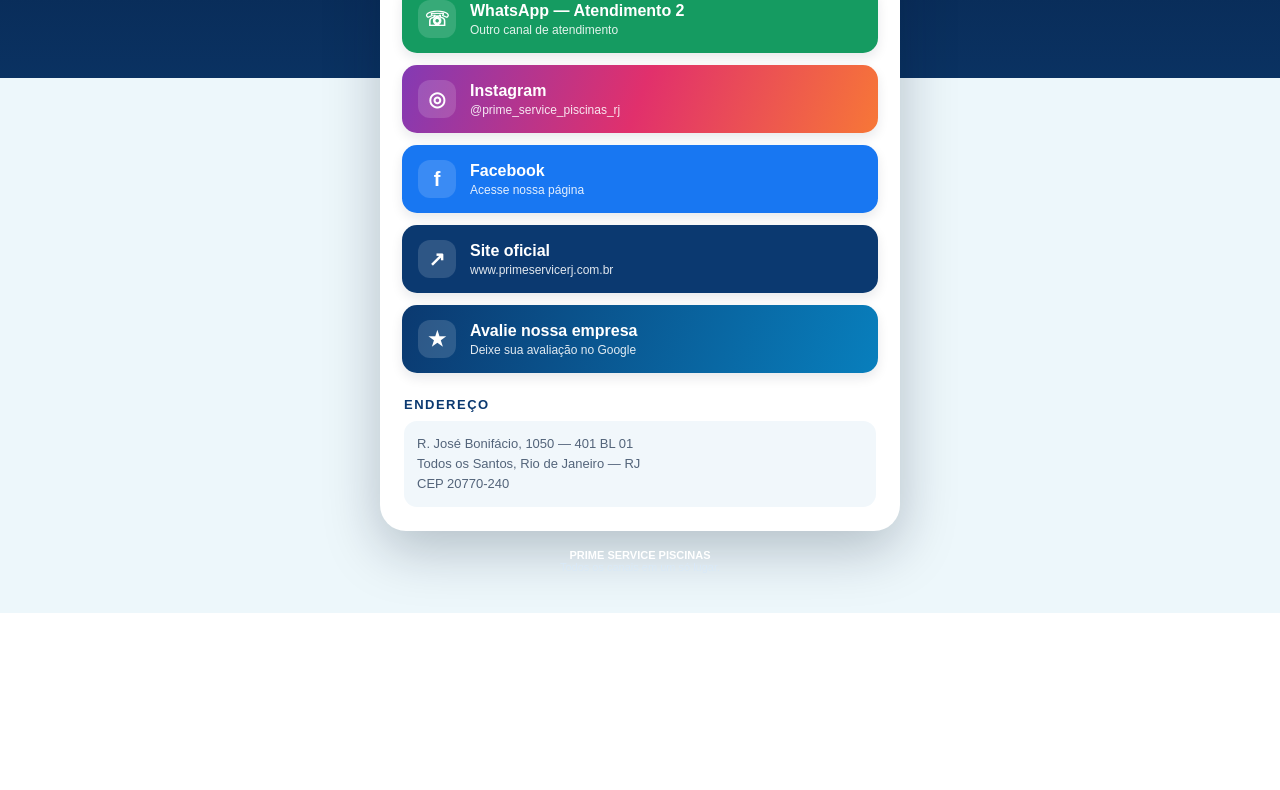
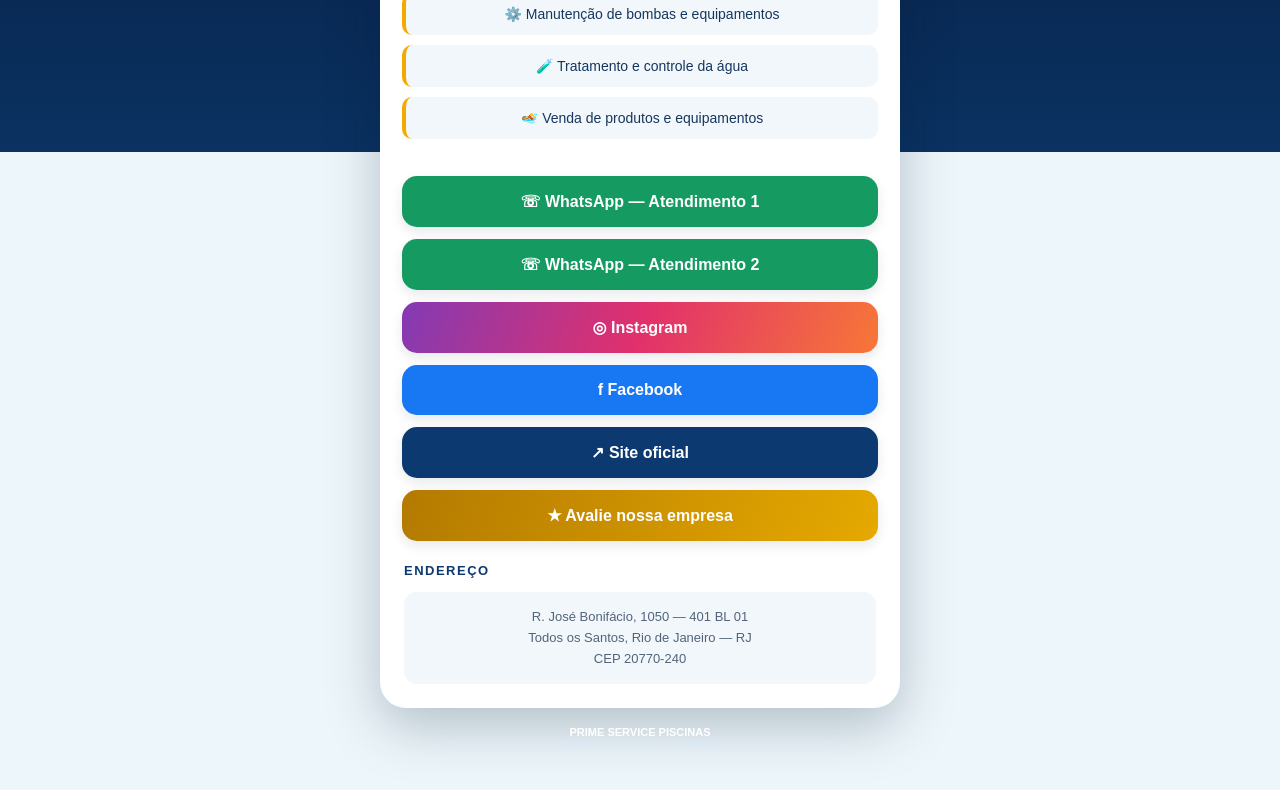
Before and after one commit to manucrf/prime-service-piscinas, a plain HTML site: page index.html in a window 1280 px wide. Shown: the part 310-1100 px from the top of the page. Before the commit the page ends 923 px from the top, so only its background shows below. Drawn offline with Linux system fonts and the light colour scheme.

Commit message:
Refactor index.html for improved structure and clarity
Removed duplicate meta description and updated the layout for better organization.

```diff
--- a/index.html
+++ b/index.html
@@ -1,25 +1,262 @@
+
 <!doctype html>
 <html lang="pt-BR">
 <head>
-<meta charset="utf-8"><meta name="viewport" content="width=device-width, initial-scale=1">
-<meta name="theme-color" content="#071d43"><meta name="description" content="Prime Service Piscinas — manutenção, limpeza e cuidados para sua piscina. Entre em contato.">
+<meta charset="utf-8">
+<meta name="viewport" content="width=device-width, initial-scale=1">
+<meta name="theme-color" content="#071d43">
+<meta name="description" content="Prime Service Piscinas — manutenção, limpeza e cuidados para sua piscina.">
+
 <title>Prime Service Piscinas | Links oficiais</title>
+
 <style>
-:root{--navy:#071d43;--blue:#087fbd;--cyan:#16c6cf;--gold:#f5a900;--ink:#10233e;--muted:#61718a}
-*{box-sizing:border-box}body{margin:0;font-family:Arial,Helvetica,sans-serif;background:linear-gradient(180deg,#061a3b 0,#0a3262 42%,#edf7fb 42%,#edf7fb 100%);color:var(--ink);min-height:100vh;padding:28px 16px 40px}
-.wrap{max-width:520px;margin:auto}.card{background:#fff;border-radius:26px;overflow:hidden;box-shadow:0 18px 55px #00152c40}.hero{padding:28px 24px 24px;text-align:center;background:linear-gradient(145deg,#fff,#f2fbff);border-bottom:5px solid var(--gold)}
-.logo{width:min(230px,70%);height:auto;display:block;margin:0 auto 12px;border-radius:14px}.eyebrow{font-size:11px;letter-spacing:3px;font-weight:800;color:#0b3970;text-transform:uppercase}.hero h1{font-size:25px;letter-spacing:1px;color:var(--navy);margin:8px 0}.hero p{margin:0;color:var(--muted);font-size:14px;line-height:1.5}
-.links{padding:22px;display:grid;gap:12px}.link{display:flex;align-items:center;gap:14px;padding:15px 16px;border-radius:15px;text-decoration:none;color:#fff;font-weight:700;box-shadow:0 5px 12px #00152c18;transition:transform .15s}.link:hover{transform:translateY(-2px)}.link .ico{width:38px;height:38px;display:grid;place-items:center;border-radius:12px;background:#ffffff25;font-size:20px}.link small{display:block;font-weight:400;opacity:.88;margin-top:3px;font-size:12px}.wa{background:#159b61}.ig{background:linear-gradient(110deg,#833ab4,#e1306c,#f77737)}.fb{background:#1877f2}.web{background:#0b3970}.review{background:linear-gradient(110deg,#0b3970,#087fbd)}.section{padding:0 24px 24px}.section h2{font-size:13px;text-transform:uppercase;letter-spacing:1.5px;color:#0b3970;margin:2px 0 9px}.address{font-size:13px;line-height:1.55;color:#53647a;background:#f1f7fb;border-radius:13px;padding:13px}.foot{text-align:center;color:#d9e9f7;font-size:11px;margin:18px 8px 0}.foot strong{color:#fff}
-</style></head>
-<body><main class="wrap"><article class="card">
-<header class="hero"><img class="logo" src="logo%20prime%20service%20piscinas" alt="Logo Prime Service Piscinas"><div class="eyebrow">Cuidado • Qualidade • Confiança</div><h1>PRIME SERVICE PISCINAS</h1><p>Entre em contato e conheça nossos serviços e soluções para sua piscina.</p></header>
+:root {
+  --navy: #071d43;
+  --blue: #087fbd;
+  --gold: #f5a900;
+  --ink: #10233e;
+  --muted: #61718a;
+}
+
+* {
+  box-sizing: border-box;
+}
+
+body {
+  margin: 0;
+  font-family: Arial, Helvetica, sans-serif;
+  background: linear-gradient(180deg, #061a3b 0, #0a3262 42%, #edf7fb 42%, #edf7fb 100%);
+  color: var(--ink);
+  min-height: 100vh;
+  padding: 28px 16px 40px;
+}
+
+.wrap {
+  max-width: 520px;
+  margin: auto;
+}
+
+.card {
+  background: #fff;
+  border-radius: 26px;
+  overflow: hidden;
+  box-shadow: 0 18px 55px #00152c40;
+}
+
+.hero {
+  padding: 28px 24px 24px;
+  text-align: center;
+  background: linear-gradient(145deg, #fff, #f2fbff);
+  border-bottom: 5px solid var(--gold);
+}
+
+.logo {
+  width: 230px;
+  max-width: 85%;
+  height: auto;
+  max-height: 240px;
+  object-fit: contain;
+  display: block;
+  margin: 0 auto 16px;
+  border-radius: 12px;
+}
+
+.eyebrow {
+  font-size: 11px;
+  letter-spacing: 3px;
+  font-weight: 800;
+  color: #0b3970;
+  text-transform: uppercase;
+}
+
+.hero h1 {
+  font-size: 25px;
+  letter-spacing: 1px;
+  color: var(--navy);
+  margin: 8px 0;
+}
+
+.hero p {
+  margin: 0;
+  color: var(--muted);
+  font-size: 14px;
+  line-height: 1.5;
+}
+
+.services {
+  padding: 22px;
+  text-align: center;
+}
+
+.services h2,
+.section h2 {
+  font-size: 16px;
+  color: #0b3970;
+  margin: 0 0 14px;
+}
+
+.service {
+  background: #f1f7fb;
+  border-left: 4px solid var(--gold);
+  padding: 13px;
+  border-radius: 10px;
+  margin-bottom: 10px;
+  font-size: 14px;
+  color: #17365d;
+}
+
+.links {
+  padding: 5px 22px 22px;
+  display: grid;
+  gap: 12px;
+}
+
+.link {
+  display: flex;
+  align-items: center;
+  justify-content: center;
+  gap: 10px;
+  padding: 16px;
+  border-radius: 15px;
+  text-decoration: none;
+  color: #fff;
+  font-weight: 700;
+  box-shadow: 0 5px 12px #00152c18;
+  transition: transform .15s;
+}
+
+.link:hover {
+  transform: translateY(-2px);
+}
+
+.wa { background: #159b61; }
+.ig { background: linear-gradient(110deg, #833ab4, #e1306c, #f77737); }
+.fb { background: #1877f2; }
+.web { background: #0b3970; }
+.review { background: linear-gradient(110deg, #b47a00, #e5a900); }
+
+.section {
+  padding: 0 24px 24px;
+}
+
+.section h2 {
+  text-transform: uppercase;
+  letter-spacing: 1.5px;
+  font-size: 13px;
+}
+
+.address {
+  font-size: 13px;
+  line-height: 1.6;
+  color: #53647a;
+  background: #f1f7fb;
+  border-radius: 13px;
+  padding: 15px;
+  text-align: center;
+}
+
+.foot {
+  text-align: center;
+  color: #d9e9f7;
+  font-size: 11px;
+  margin: 18px 8px 0;
+}
+
+.foot strong {
+  color: #fff;
+}
+</style>
+</head>
+
+<body>
+<main class="wrap">
+<article class="card">
+
+<header class="hero">
+
+<img
+class="logo"
+src="logo%20prime%20service%20piscinas"
+alt="Logo Prime Service Piscinas">
+
+<div class="eyebrow">
+Cuidado • Qualidade • Confiança
+</div>
+
+<h1>PRIME SERVICE PISCINAS</h1>
+
+<p>
+Entre em contato e conheça nossos serviços e soluções para sua piscina.
+</p>
+
+</header>
+
+<section class="services">
+<h2>Nossos serviços</h2>
+
+<div class="service">💧 Limpeza e higienização de piscinas</div>
+<div class="service">⚙️ Manutenção de bombas e equipamentos</div>
+<div class="service">🧪 Tratamento e controle da água</div>
+<div class="service">🏊 Venda de produtos e equipamentos</div>
+</section>
+
 <nav class="links" aria-label="Canais oficiais">
-<a class="link wa" href="https://wa.me/message/3766ORWXYHTQI1" target="_blank" rel="noopener"><span class="ico">☏</span><span>WhatsApp — Atendimento 1<small>Fale com nossa equipe</small></span></a>
-<a class="link wa" href="https://wa.me/message/IHGMNTWAWOILM1" target="_blank" rel="noopener"><span class="ico">☏</span><span>WhatsApp — Atendimento 2<small>Outro canal de atendimento</small></span></a>
-<a class="link ig" href="https://www.instagram.com/prime_service_piscinas_rj?rpxt=cnJ0aDQwbjg3Y3hm" target="_blank" rel="noopener"><span class="ico">◎</span><span>Instagram<small>@prime_service_piscinas_rj</small></span></a>
-<a class="link fb" href="https://www.facebook.com/share/14wkt9xEeas/?mibextid=wwXIfr" target="_blank" rel="noopener"><span class="ico">f</span><span>Facebook<small>Acesse nossa página</small></span></a>
-<a class="link web" href="https://www.primeservicerj.com.br" target="_blank" rel="noopener"><span class="ico">↗</span><span>Site oficial<small>www.primeservicerj.com.br</small></span></a>
-<a class="link review" href="https://g.page/r/CXetzU8sE95SEAE/review" target="_blank" rel="noopener"><span class="ico">★</span><span>Avalie nossa empresa<small>Deixe sua avaliação no Google</small></span></a>
+
+<a class="link wa"
+href="https://wa.me/message/3766ORWXYHTQI1"
+target="_blank" rel="noopener">
+☏ WhatsApp — Atendimento 1
+</a>
+
+<a class="link wa"
+href="https://wa.me/message/IHGMNTWAWOILM1"
+target="_blank" rel="noopener">
+☏ WhatsApp — Atendimento 2
+</a>
+
+<a class="link ig"
+href="https://www.instagram.com/prime_service_piscinas_rj?rpxt=cnJ0aDQwbjg3Y3hm"
+target="_blank" rel="noopener">
+◎ Instagram
+</a>
+
+<a class="link fb"
+href="https://www.facebook.com/share/14wkt9xEeas/?mibextid=wwXIfr"
+target="_blank" rel="noopener">
+f Facebook
+</a>
+
+<a class="link web"
+href="https://www.primeservicerj.com.br"
+target="_blank" rel="noopener">
+↗ Site oficial
+</a>
+
+<a class="link review"
+href="https://g.page/r/CXetzU8sE95SEAE/review"
+target="_blank" rel="noopener">
+★ Avalie nossa empresa
+</a>
+
 </nav>
-<section class="section"><h2>Endereço</h2><div class="address">R. José Bonifácio, 1050 — 401 BL 01<br>Todos os Santos, Rio de Janeiro — RJ<br>CEP 20770-240</div></section>
-</article><p class="foot"><strong>PRIME SERVICE PISCINAS</strong><br>Todos os canais em um só lugar.</p></main></body></html>
+
+<section class="section">
+<h2>Endereço</h2>
+
+<div class="address">
+R. José Bonifácio, 1050 — 401 BL 01<br>
+Todos os Santos, Rio de Janeiro — RJ<br>
+CEP 20770-240
+</div>
+</section>
+
+</article>
+
+<p class="foot">
+<strong>PRIME SERVICE PISCINAS</strong><br>
+Todos os canais em um só lugar.
+</p>
+
+</main>
+</body>
+</html>
```
